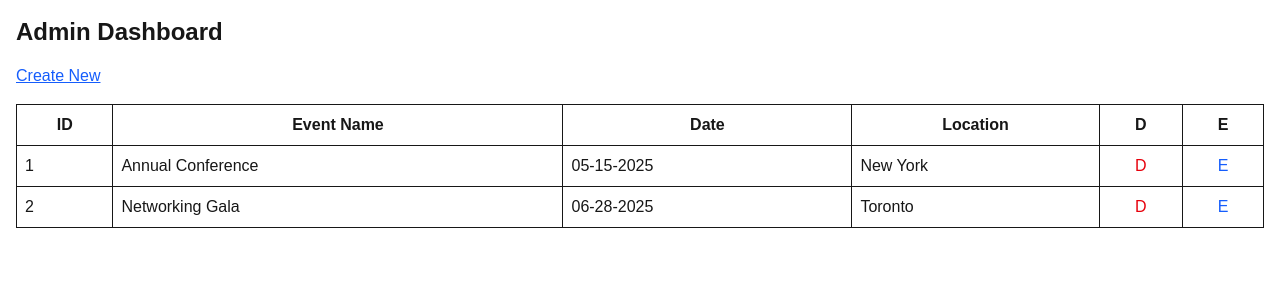
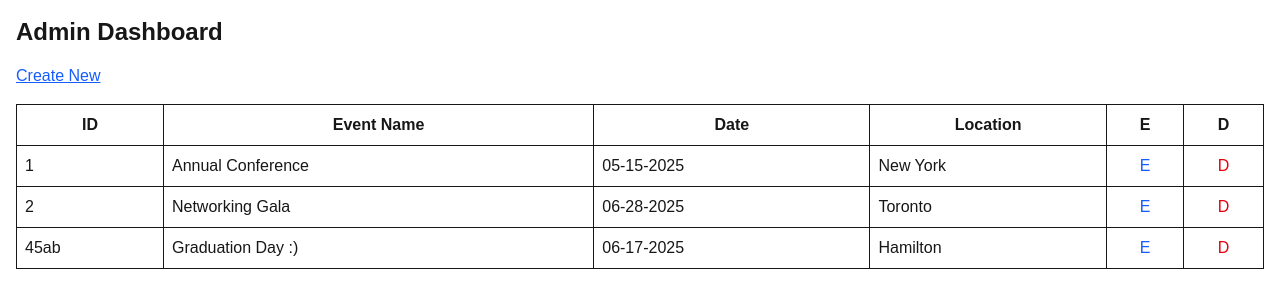
Before and after one commit to kndubois/Calenda, a Next.js app: page /admin in a window 1280 px wide. Shown: the top 308 px of the page. Built offline with nearby package versions, Linux system fonts and the light colour scheme; data requests are answered from the project's data file.

Commit message:
fixed redirect error in editeventform.js

```diff
--- a/db.json
+++ b/db.json
@@ -11,6 +11,12 @@
       "event_name": "Networking Gala",
       "event_date": "06-28-2025",
       "location": "Toronto"
+    },
+    {
+      "id": "45ab",
+      "event_name": "Graduation Day :)",
+      "event_date": "06-17-2025",
+      "location": "Hamilton"
     }
   ]
 }
--- a/src/app/admin/edit/[id]/EditEventForm.js
+++ b/src/app/admin/edit/[id]/EditEventForm.js
@@ -1,9 +1,11 @@
 'use client';
 
-import { useState } from 'react';
+import { useState, useTransition } from 'react';
 import { useRouter } from 'next/navigation';
+import { updateEvent } from './actions';
 
 export default function EditEventForm({ event }) {
+
   const [eventName, setEventName] = useState(event.event_name);
   const [eventDate, setEventDate] = useState(event.event_date);
   const [location, setLocation] = useState(event.location);
@@ -11,6 +13,7 @@ export default function EditEventForm({ event }) {
   const router = useRouter();
 
   const validateInputs = () => {
+
     const validationErrors = [];
 
     if (eventName.length < 5 || eventName.length > 50) {
@@ -36,7 +39,10 @@ export default function EditEventForm({ event }) {
     return validationErrors;
   };
 
+  const [isPending, startTransition] = useTransition();
+
   const handleSubmit = async (e) => {
+
     e.preventDefault();
 
     const validationErrors = validateInputs();
@@ -52,13 +58,10 @@ export default function EditEventForm({ event }) {
         location,
     };
 
-    await fetch(`http://localhost:4000/events/${event.id}`, {
-      method: 'PUT',
-      headers: { 'Content-Type': 'application/json' },
-      body: JSON.stringify(updatedEvent),
+    startTransition(async () => {
+        await updateEvent(updatedEvent);
+        router.push('/admin');
     });
-
-    router.push('/admin');
   };
 
   return (
--- /dev/null
+++ b/src/app/admin/edit/[id]/actions.js
@@ -0,0 +1,16 @@
+'use server';
+
+import { revalidatePath } from 'next/cache';
+
+export async function updateEvent(event) {
+  await fetch(`http://localhost:4000/events/${event.id}`, {
+    method: 'PUT',
+    headers: { 'Content-Type': 'application/json' },
+    body: JSON.stringify(event),
+  });
+
+  revalidatePath('/admin');
+  revalidatePath('/collection');
+  revalidatePath(`/collection/${event.id}`);
+  revalidatePath(`/admin/edit/${event.id}`);
+}
--- a/src/app/admin/page.js
+++ b/src/app/admin/page.js
@@ -21,8 +21,9 @@ export default async function AdminPage() {
             <th className="border p-2">Event Name</th>
             <th className="border p-2">Date</th>
             <th className="border p-2">Location</th>
+
+            <th className="border p-2">E</th>
             <th className="border p-2">D</th>
-            <th className="border p-2">E</th>
           </tr>
         </thead>
         <tbody>
@@ -32,16 +33,18 @@ export default async function AdminPage() {
               <td className="border p-2">{event.event_name}</td>
               <td className="border p-2">{event.event_date}</td>
               <td className="border p-2">{event.location}</td>
+
+              <td className="border p-2 text-center">
+                <Link href={`/admin/edit/${event.id}`} className="text-blue-600">
+                  E
+                </Link>
+              </td>
+
               <td className="border p-2 text-center">
                 <form action={deleteEvent}>
                   <input type="hidden" name="id" value={event.id} />
                   <button type="submit" className="text-red-600">D</button>
                 </form>
-              </td>
-              <td className="border p-2 text-center">
-                <Link href={`/admin/edit/${event.id}`} className="text-blue-600">
-                  E
-                </Link>
               </td>
             </tr>
           ))}
```
Lines whose indentation alone changed are shown as unchanged.
